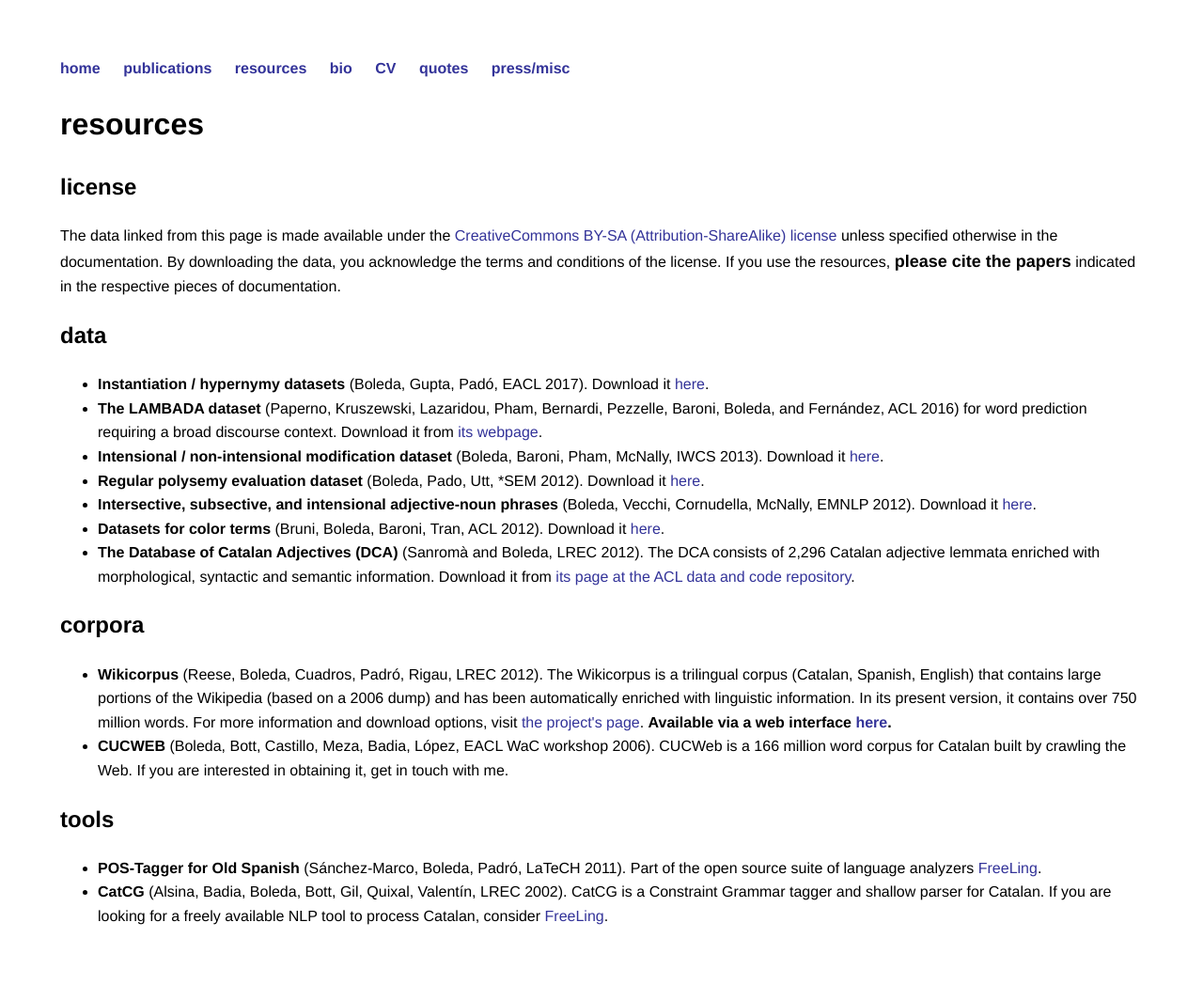
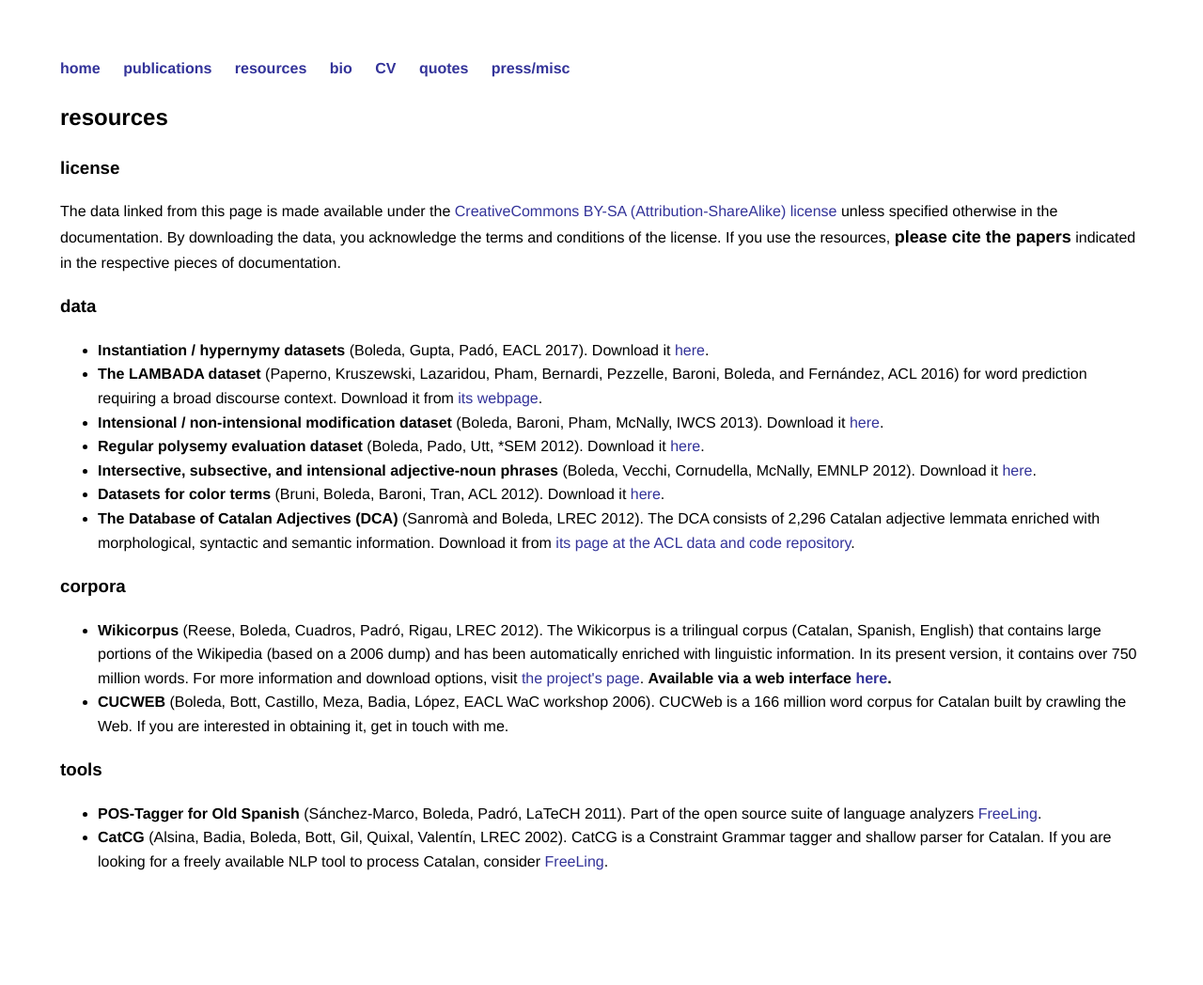
Before and after one commit to gboleda/gboleda.github.io, a Jekyll site: the page built from resources.html, in a window 1280 px wide. Shown: the whole page at 94% size. Built offline with Jekyll 4.4.1, drawn with Linux system fonts in a browser that asks for light colours; after the commit the page ends 990 px from its top, so only the background shows below that.

Commit message:
minor fixes

```diff
--- a/quotes.html
+++ b/quotes.html
@@ -3,7 +3,7 @@ layout: default
 title: Gemma Boleda - quotes
 ---
 
-<h1>quotes</h1>
+<h2>quotes</h2>
 
 <p> "Human knowledge is expressed in language. <i>So computational linguistics is
 very important.</i>"
--- a/resources.html
+++ b/resources.html
@@ -3,9 +3,9 @@ layout: default
 title: Gemma Boleda - resources
 ---
 
-<h1>resources</h1>
+<h2>resources</h2>
 
-<h2>license</h2>
+<h3>license</h3>
 
 <p>
 The data linked from this page is made available under the
@@ -14,7 +14,7 @@ unless specified otherwise in the documentation. By downloading the data, you
 acknowledge the terms and conditions of the license. If you use
 the resources, <b><font size="4">please cite the papers</font></b> indicated in the respective pieces of documentation.
 </p>
-<h2>data</h2>
+<h3>data</h3>
 <ul><li><b>Instantiation / hypernymy datasets </b>(Boleda, Gupta, Padó, EACL 2017). Download it <a href="http://www.ims.uni-stuttgart.de/forschung/ressourcen/korpora/Instantiation.html">here</a>.</li>
 <li><b>The LAMBADA dataset</b>&nbsp;(Paperno, Kruszewski, Lazaridou, Pham, Bernardi, Pezzelle, Baroni, Boleda, and Fernández, ACL 2016) for word prediction requiring a broad discourse context.&nbsp;Download it from <a href="http://clic.cimec.unitn.it/lambada/">its webpage</a>.&nbsp;</li>
 <li><b>Intensional / non-intensional modification dataset</b> (Boleda, Baroni, Pham, McNally, IWCS 2013). Download it <a href="https://www.dropbox.com/s/iyaxc8yug6j8lh3/data-iwcs2013.zip?dl=0">here</a>.</li>
@@ -31,7 +31,7 @@ Download it from
 
 
 
-<h2>corpora</h2>
+<h3>corpora</h3>
 <ul><li>
 <b>Wikicorpus</b> (Reese, Boleda, Cuadros, Padró, Rigau, LREC 2012). The Wikicorpus is a trilingual corpus (Catalan, Spanish, English)
 that contains large portions of the Wikipedia (based on a 2006 dump) and
@@ -47,7 +47,7 @@ If you are interested in obtaining it, get in touch with me.
 
 
 
-<h2>tools</h2>
+<h3>tools</h3>
 <ul><li><b>POS-Tagger for Old Spanish</b> (Sánchez-Marco, Boleda, Padró, LaTeCH 2011). Part of the open source suite of language analyzers <a href="http://nlp.lsi.upc.edu/freeling/">FreeLing</a>.<br>
 </li>
 <li><b>CatCG</b> (Alsina, Badia, Boleda, Bott, Gil, Quixal, Valentín, LREC 2002). CatCG is a Constraint Grammar tagger and shallow parser for Catalan. If you are looking for a freely available NLP tool to process Catalan, consider <a href="http://nlp.lsi.upc.edu/freeling">FreeLing</a>.
```
Also changed, not shown: bio.md (+1 -1 lines), misc.md (+2 -2 lines).
